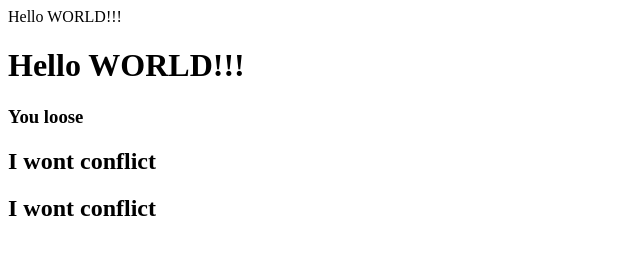
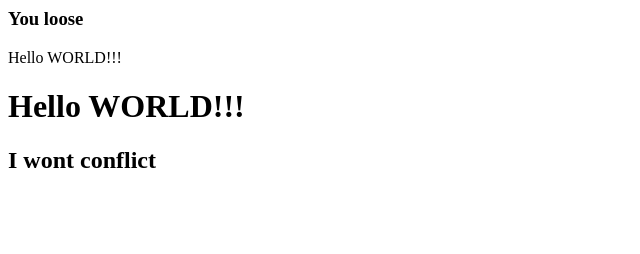
Before and after one commit to radkn/BubleShooter2D, a plain HTML site: page New folder/index.html in a window 1280 px wide. Shown: the whole page, without its empty margins (0-640 px from the left). Drawn offline with Linux system fonts and the light colour scheme.

Commit message:
change commit

```diff
--- a/New folder/index.html
+++ b/New folder/index.html
@@ -1,7 +1,6 @@
+<h3>You loose</h3>
 Hello WORLD!!!
 <h1>Hello WORLD!!!</h1>
-<h3>You loose</h3>
+
 
 <h2>I wont conflict</h2>
-
-<h2>I wont conflict</h2>
```
